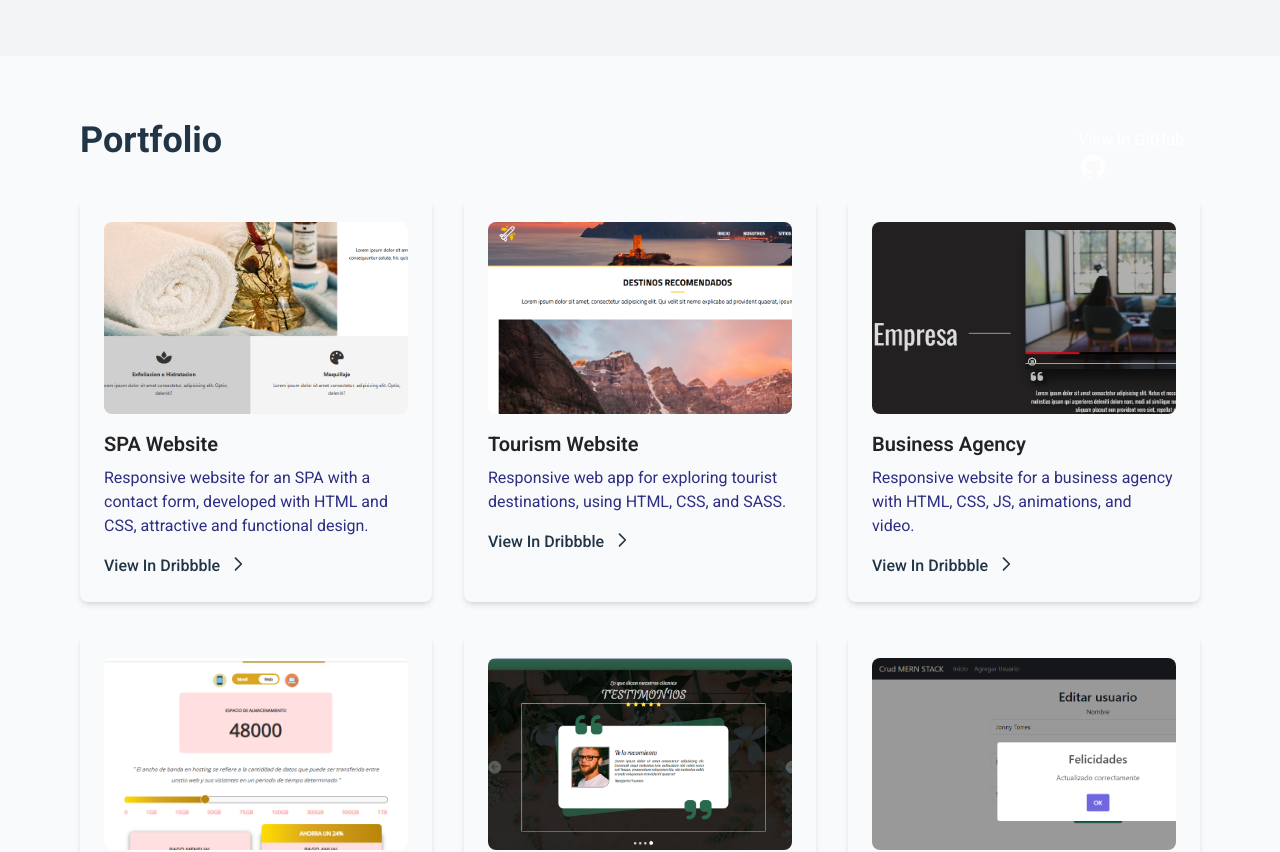
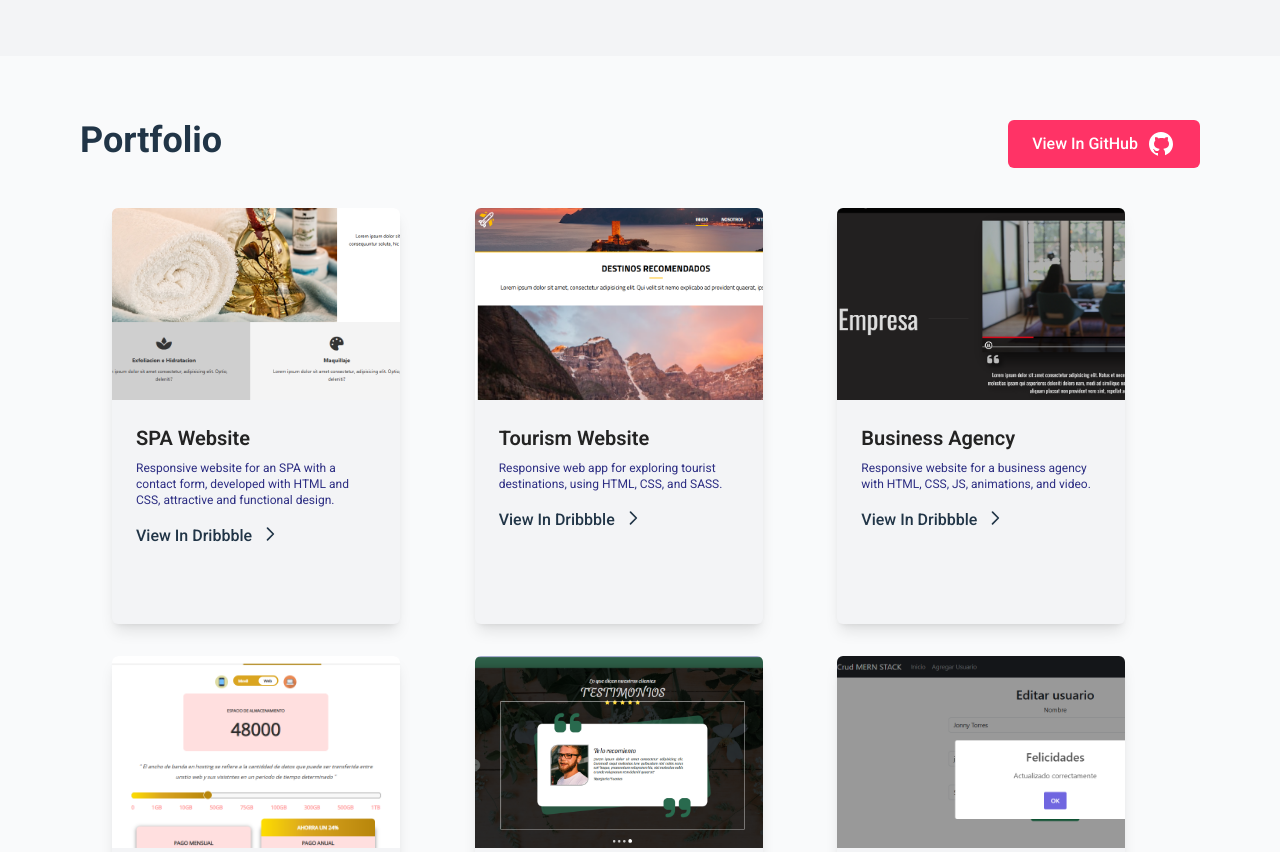
Before and after one commit to katitafranco/portfolio-katifranco, a React (Vite) app: page / in a window 1280 px wide. Shown: the part 2080-2932 px from the top of the page. Built offline with nearby package versions, Linux system fonts and the light colour scheme.

Commit message:
Update styles

```diff
--- a/src/components/PortfolioCard.tsx
+++ b/src/components/PortfolioCard.tsx
@@ -14,19 +14,19 @@ const PortfolioCard: React.FC<ProjectCardProps> = ({
   link,
 }) => {
   return (
-    <div className="bg-gray-150 p-6 rounded-lg shadow-md transition-transform duration-300 hover:scale-105 hover:shadow-lg">
+    <div className="h-[26rem] sm:max-w-[18rem] bg-gray-100 p-6  rounded-md shadow-lg transition-transform duration-300 relative hover:scale-105 hover:shadow-lg">
       <img
         src={image}
         alt={title}
-        className="w-full h-48 object-cover rounded-lg mb-4"
+        className="w-full h-48 top-0 left-0 object-cover rounded-t-md mb-4 absolute"
       />
-      <h3 className="text-xl font-semibold mb-2 text-black">{title}</h3>
-      <p className="text-darkBlue mb-4">{description}</p>
+      <h3 className="pt-48 text-xl font-semibold mb-2 text-black">{title}</h3>
+      <p className="text-darkBlue text-sm sm:text-xs mb-4">{description}</p>
       <a
         href={link}
         target="_blank"
         rel="noopener noreferrer"
-        className="flex  items-start justify-start text-purple-600 border-b-3 border-red hover:border-pink-500 hover:text-pink-500 transition-all duration-300"
+        className="flex items-start justify-start text-purple-600 border-b-3 border-red hover:border-pink-500 hover:text-pink-500 transition-all duration-300"
       >
         <span>View In Dribbble</span>
         <svg
--- a/src/sections/Portfolio.tsx
+++ b/src/sections/Portfolio.tsx
@@ -22,10 +22,11 @@ const Portfolio = () => {
           <h2 className="text-4xl font-bold text-purple-600 text-center mb-2">
             {t("portfolio.title")}
           </h2>
+
           <a
             href="https://github.com/katitafranco/"
             target="_blank"
-            className="inline-block p-2 bg-pink bg-transparent text-white rounded-md hover:bg-purple-800 transition-colors"
+            className=" flex flex-row justify-between px-6 pb-0 mb-0 items-center bg-pink text-white rounded-md hover:bg-purple-800 transition-colors"
           >
             <span className="mr-2">{t("portfolio.button")}</span>
             {/* Aquí está el logo de GitHub en formato SVG */}
@@ -42,7 +43,7 @@ const Portfolio = () => {
             </svg>
           </a>
         </div>
-        <div className="grid grid-cols-1 sm:grid-cols-2 md:grid-cols-3 gap-8">
+        <div className="p-8 grid grid-cols-1 sm:grid-cols-2 md:grid-cols-3 gap-8">
           {projects.map((project, index) => (
             <PortfolioCard
               key={index}
```
